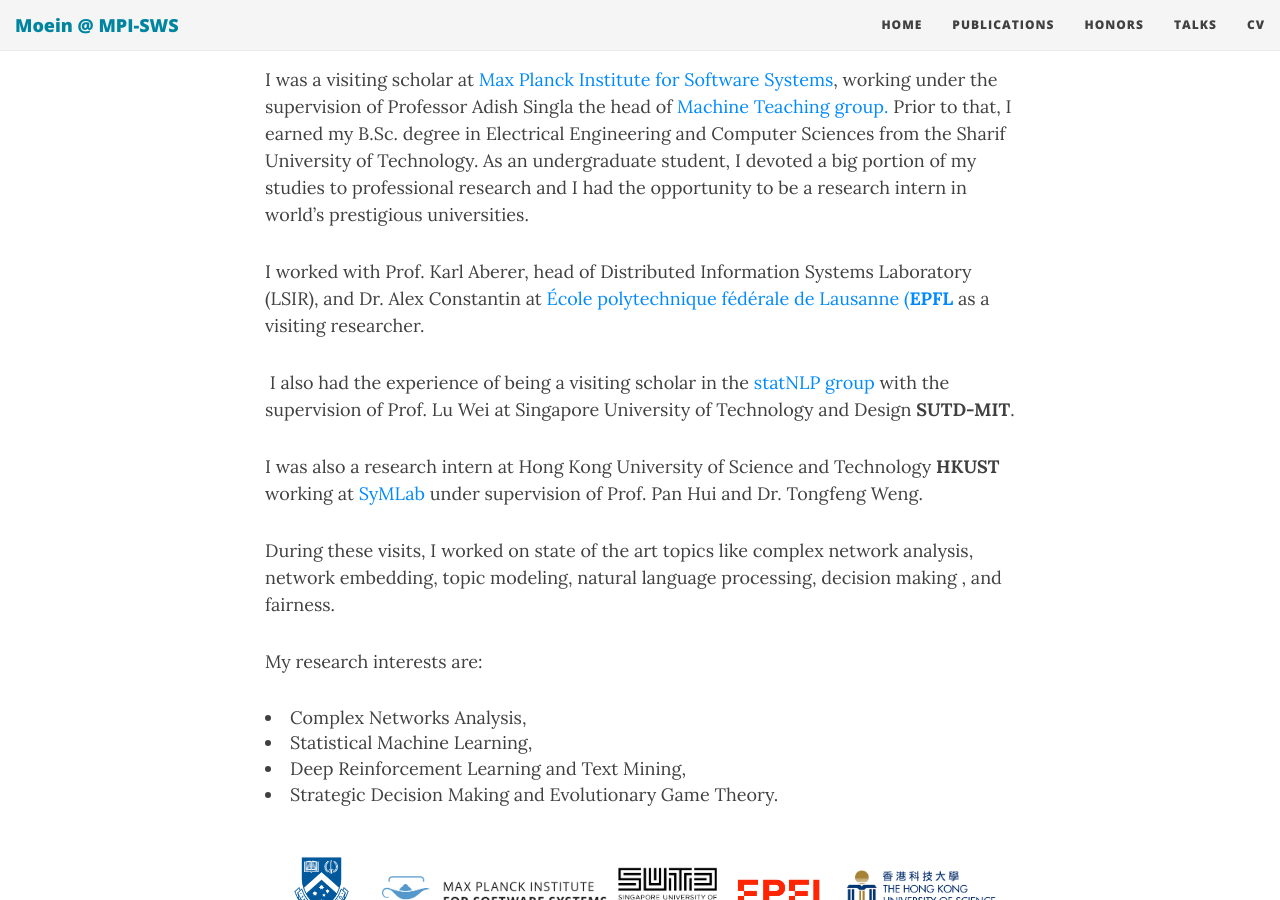
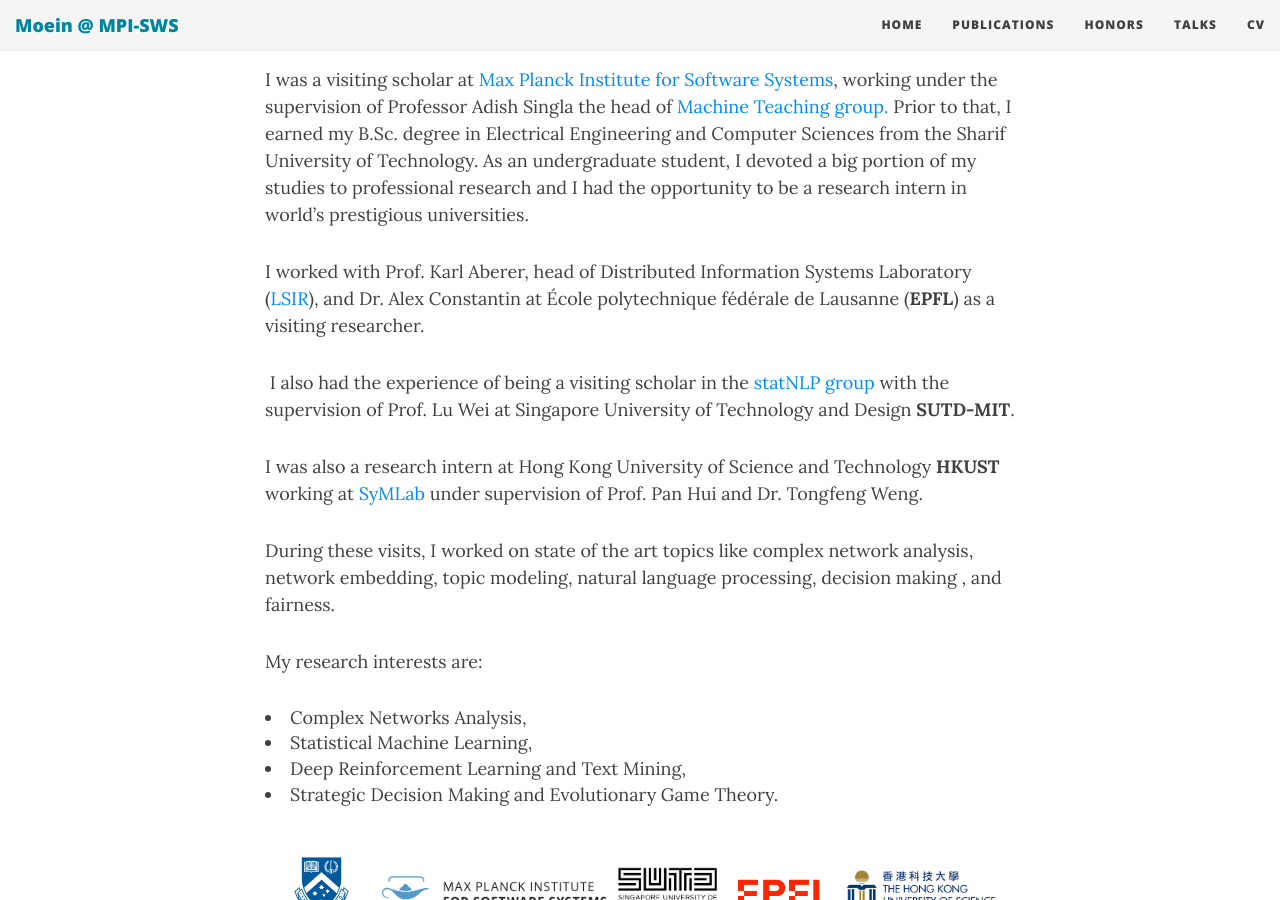
Before and after one commit to Moein-Khajehnejad/Moein-Khajehnejad.github.io, a Jekyll site: the page built from index.html, in a window 1280 px wide and 900 px high, scrolled down 636 px. Built offline with Jekyll 4.4.1, drawn with Linux system fonts in a browser that asks for light colours; nearby versions of some CDN libraries; the list of posts is cut into pages by our own code.

Commit message:
homepage is updated.

```diff
--- a/index.html
+++ b/index.html
@@ -17,7 +17,7 @@ use-site-title: true
 <p> I was a visiting scholar at <a href="https://www.mpi-sws.org/">Max Planck Institute for Software Systems</a>, working under the supervision of Professor Adish Singla the head of <a href = "https://machineteaching.mpi-sws.org/adishsingla.html">Machine Teaching group.</a>
 Prior to that, I earned my B.Sc. degree in Electrical Engineering and Computer Sciences from the Sharif University of Technology. As an undergraduate student, I devoted a big portion of my studies to professional research and I had the opportunity to be a research intern in world’s prestigious universities.</p>
 <p>
-I worked with Prof. Karl Aberer, head of Distributed Information Systems Laboratory (LSIR), and Dr. Alex Constantin at <a href="https://www.epfl.ch/labs/lsir/"> École polytechnique fédérale de Lausanne (<b>EPFL</b></a> as a visiting researcher. </p>
+I worked with Prof. Karl Aberer, head of Distributed Information Systems Laboratory (<a href="https://www.epfl.ch/labs/lsir/">LSIR</a>), and Dr. Alex Constantin at  École polytechnique fédérale de Lausanne (<b>EPFL</b>) as a visiting researcher. </p>
   <p>
  I also had the experience of being a visiting scholar in the <a href="https://istd.sutd.edu.sg/people/faculty/lu-wei">statNLP group</a> with the supervision of Prof. Lu Wei at Singapore University of Technology and Design <b>SUTD-MIT</b>.
 </p>
```
